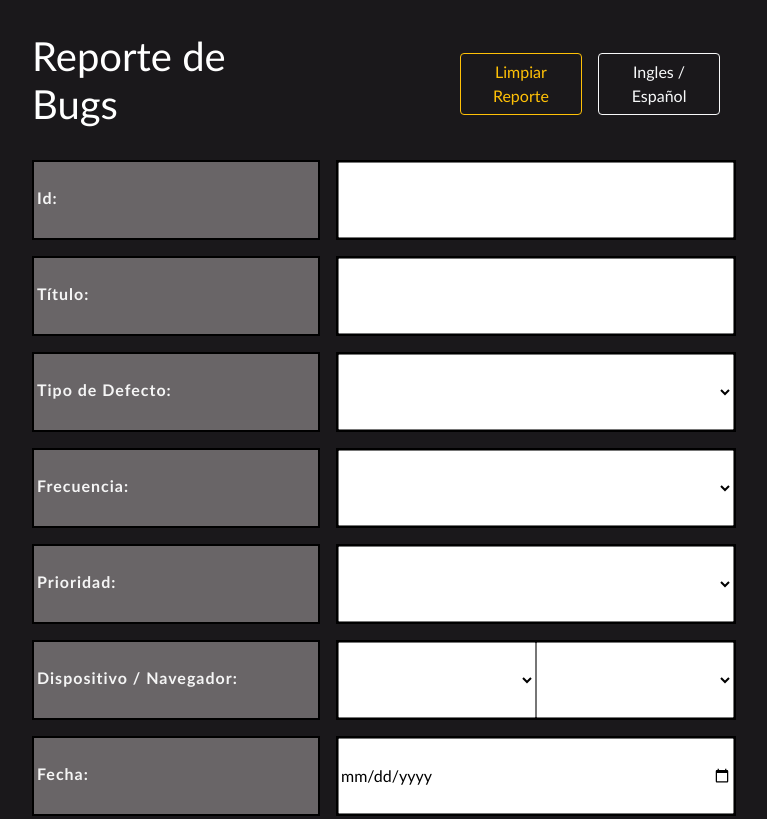
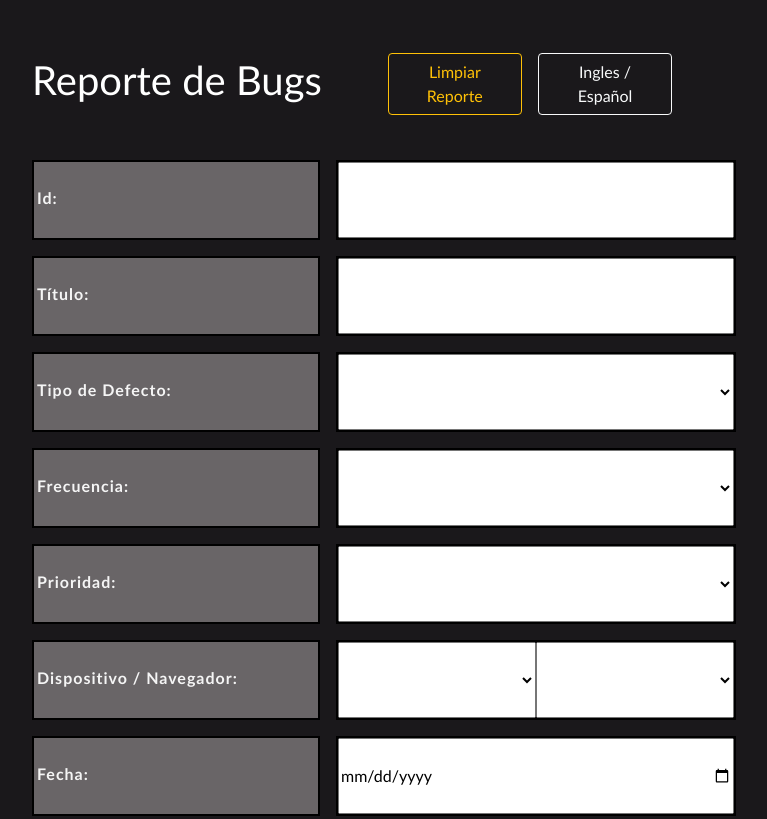
Before and after one commit to MaxiBarbo/Bug-Reporter, a website: page data/index.html in a window 1280 px wide. Shown: the top 819 px of the page, without its empty margins (0-767 px from the left). Drawn offline with nearby package versions, Linux system fonts and the light colour scheme.

Commit message:
hader fix

```diff
--- a/data/style.css
+++ b/data/style.css
@@ -11,10 +11,10 @@ body{
 }
 header{
     display: flex;
-    gap: 12rem;
+
     align-items: center;
     height: 7rem;
-    width: 43rem;
+    width: 40rem;
     margin-bottom: 1rem;
 
 }
@@ -22,6 +22,7 @@ header{
 h1{
     color: white;
     margin-bottom: 1rem;
+    width: 25rem;
 }
 
 .back{
@@ -93,6 +94,7 @@ textarea{
 .btnGroup2{
     flex-direction: row;
     width: 20rem;
+    align-content: center;
 }
 
 @media only screen and (max-width: 375px) {
```
